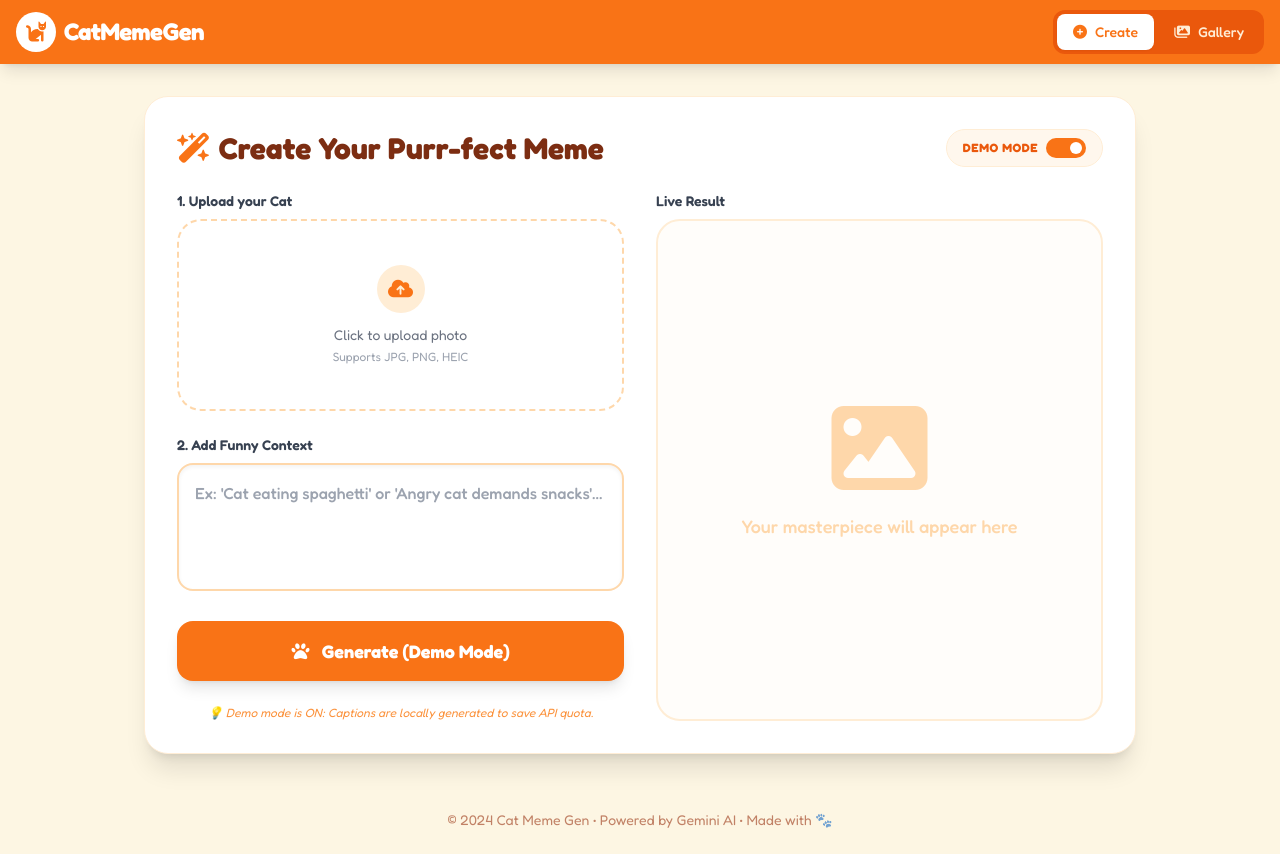
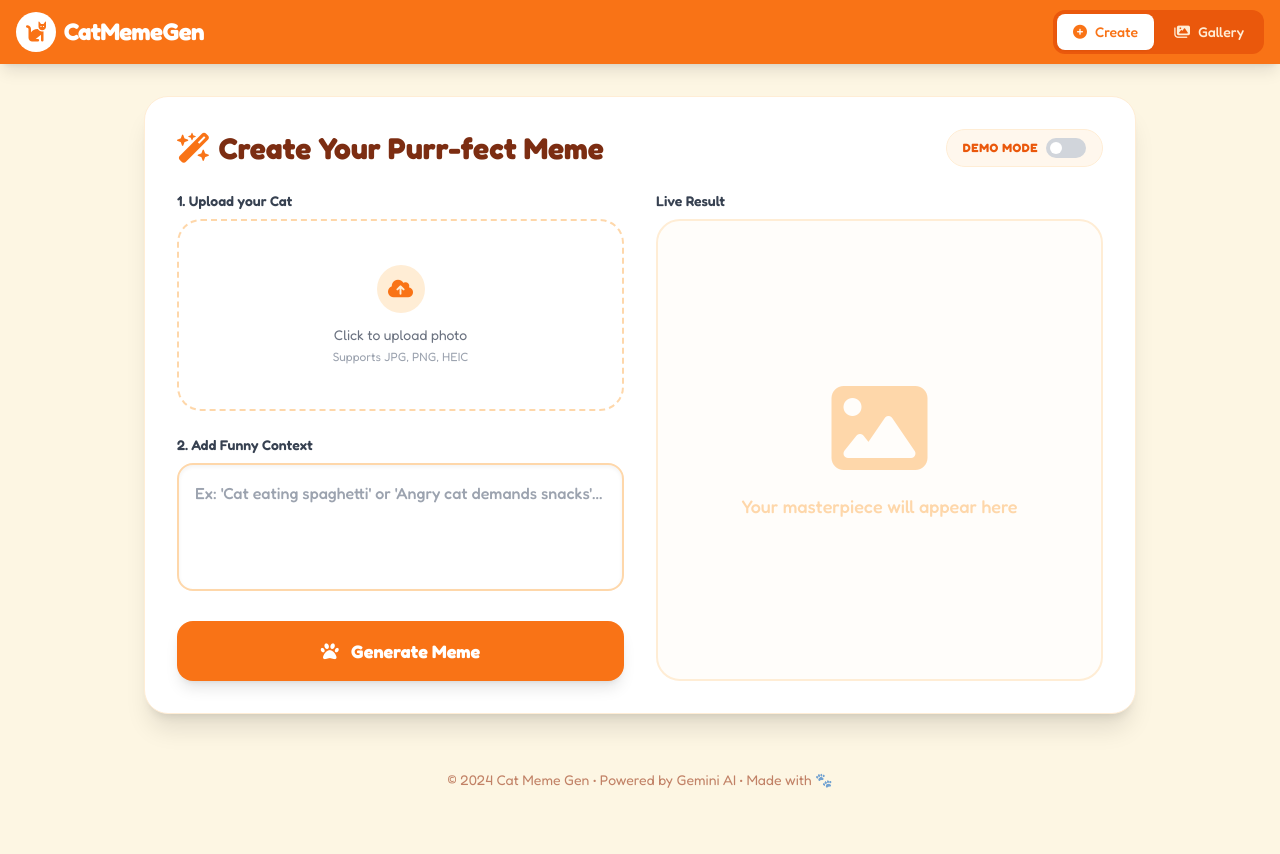
Before and after one commit to shanxus/cat_meme_generator, a React (Vite) app: page / in a window 1280 px wide. After the commit the page ends 814 px from the top, so only its background shows below. Built offline with nearby package versions, Linux system fonts and the light colour scheme.

Commit message:
fix: Set `isMockMode` default to false in `MemeCreator` component.

```diff
--- a/components/MemeCreator.tsx
+++ b/components/MemeCreator.tsx
@@ -18,7 +18,7 @@ const MemeCreator: React.FC<MemeCreatorProps> = ({ onMemeGenerated }) => {
   const [error, setError] = useState<string | null>(null);
   const [generatedResult, setGeneratedResult] = useState<string | null>(null);
   const [isConverting, setIsConverting] = useState<boolean>(false);
-  const [isMockMode, setIsMockMode] = useState<boolean>(true); // Default to true for easier testing
+  const [isMockMode, setIsMockMode] = useState<boolean>(false); // Changed default to false as requested
 
   const fileInputRef = useRef<HTMLInputElement>(null);
 
```
